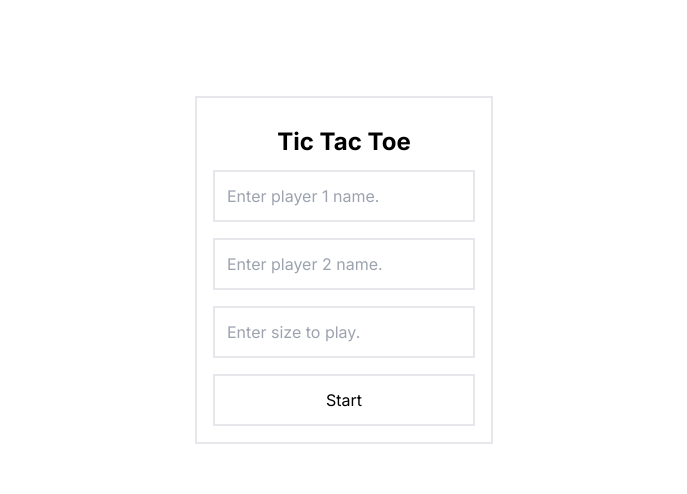
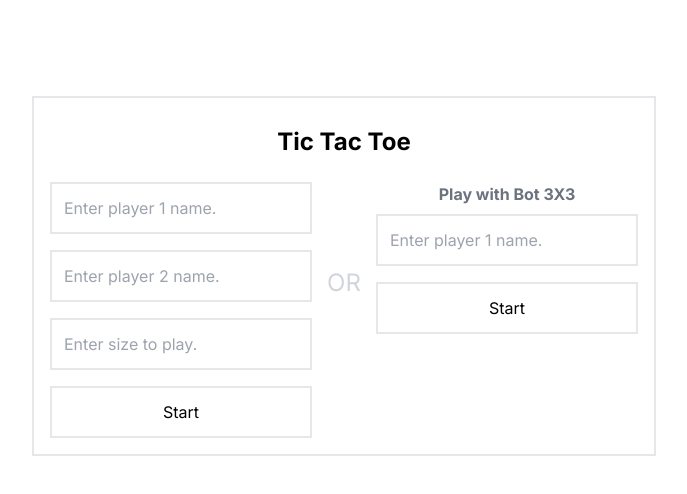
Before and after one commit to HimitsuTH/TIC-TAC-TOE, a Next.js app in the folder frontend/: page / in a window 1280 px wide. Shown: the top 494 px of the page, without its empty margins (296-983 px from the left). Built offline with nearby package versions, Linux system fonts and the light colour scheme.

Commit message:
feat: add play with bot ☕

```diff
--- a/frontend/app/component/board/Index.tsx
+++ b/frontend/app/component/board/Index.tsx
@@ -1,79 +1,16 @@
 "use client";
 import { useState, useEffect } from "react";
-
-function calculateWinner(squares: any, boardSize: number) {
-  const lines: any = [];
-
-  // Generate winning combinations for rows
-  for (let row = 0; row < boardSize; row++) {
-    const line: any = [];
-    for (let col = 0, i = row; col < boardSize; col++) {
-      line.push(row * boardSize + col);
-    }
-    lines.push(line);
-  }
-
-  // Generate winning combinations for columns
-  for (let col = 0; col < boardSize; col++) {
-    const line: any = [];
-    for (let row = 0; row < boardSize; row++) {
-      line.push(row * boardSize + col);
-    }
-    lines.push(line);
-  }
-
-  // console.log("columns", lines);
-
-  // Generate winning combinations for diagonals (top-left to bottom-right)
-
-  for (let row = 0; row <= boardSize - boardSize; row++) {
-    const line: any = [];
-    for (let col = 0, i = 0; col < boardSize; col++) {
-      line.push((row + i) * boardSize + col);
-      i++;
-    }
-    lines.push(line);
-  }
-  // console.log("top-left to bottom-right", lines);
-
-  // Generate winning combinations for diagonals (bottom-left to top-right)
-
-  for (let row = boardSize - 1; row < boardSize; row++) {
-    const line: any = [];
-    for (let col = 0, i = 0; col < boardSize; col++) {
-      line.push((row - i) * boardSize + col);
-      i++;
-    }
-    lines.push(line);
-  }
-  // console.log("bottom-left to top-right", lines);
-
-  // Check for a winner in each line
-  for (const line of lines) {
-    if (
-      line.every(
-        (index: any) => squares[index] === squares[line[0]] && squares[index]
-      )
-    ) {
-      return {
-        winner: squares[line[0]],
-        lineWin: line.join(" : "),
-        lineIndex: line,
-      };
-    }
-  }
-
-  return null;
-}
+import { calculateWinner } from "../../libs/untils";
 
 const Board = (props: any) => {
-  const { size, player_1: p1, player_2: p2 } = props;
+  const { size, player_1: p1, player_2: p2, useBot, setShowBoard } = props;
   let player_1 = p1;
-  let player_2 = p2;
+  let player_2 = p2 || "Bot";
+  let bot = useBot;
 
   const [board, setBoard] = useState(Array(size * size).fill(null));
   const [xIsNext, setXIsNext] = useState(true);
-  const [playerWin, setPlayerWin] = useState("");
+  const [messageWin, setMessageWin] = useState("");
 
   const handleClick = (index: number) => {
     if (board[index] || calculateWinner(board, size)?.winner) {
@@ -81,9 +18,37 @@ const Board = (props: any) => {
     }
 
     const newBoard = board;
+
+    if (bot) {
+      newBoard[index] = "X";
+      setBoard(newBoard);
+
+      const botMove = newBoard
+        .map((item, i) => {
+          return {
+            item,
+            index: i,
+          };
+        })
+        .filter((box) => box.item === null);
+
+      if (botMove.length > 0 && !calculateWinner(newBoard, size)?.winner) {
+        let randomBox =
+          botMove[Math.floor(Math.random() * botMove.length)].index;
+        newBoard[randomBox] = "O";
+        setBoard(newBoard);
+      }
+
+      console.log({ botMove });
+    } else {
       newBoard[index] = xIsNext ? "X" : "O";
+    }
 
-    setBoard(newBoard);
+    if (newBoard.every((box) => box !== null)) {
+      setMessageWin("The game is tied.");
+      return;
+    }
+
     setXIsNext((prev) => !prev);
   };
 
@@ -99,24 +64,39 @@ const Board = (props: any) => {
     </button>
   );
 
+  const handleResetGame = () => {
+    setBoard(Array(size * size).fill(null));
+    setMessageWin("");
+  };
+
+  const handleBackToHome = () => {
+    handleResetGame();
+    setShowBoard(false);
+  };
+
   //Check if there is a winner yet.
   const winnerData = calculateWinner(board, size)?.winner;
 
   useEffect(() => {
     winnerData == "X"
-      ? setPlayerWin(player_1)
+      ? setMessageWin(`Player ${player_1} Win`)
       : winnerData !== undefined
-      ? setPlayerWin(player_2)
-      : setPlayerWin("");
+      ? setMessageWin(`Player ${player_2} Win`)
+      : setMessageWin("");
   }, [winnerData]);
 
   return (
+    <div className="container flex flex-col justify-center items-center">
+      {messageWin && <h1 className=" absolute top-6 text-xl">{messageWin}</h1>}
+      <div className=" mb-2 absolute top-6 left-2 ">
+        <h1 className=" bg-gray-200 p-2 rounded-md select-none mb-2">
+          Player 1 [X] : {player_1}
+        </h1>
+        <h1 className=" bg-gray-200 p-2 rounded-md select-none">
+          Player 2 [O] : {player_2}
+        </h1>
+      </div>
       <div className="board">
-      {playerWin && <h1>{playerWin}</h1>}
-      <div className=" mb-2">
-        <h1>Player 1 [X] : {player_1}</h1>
-        <h1>Player 2 [O] : {player_2}</h1>
-      </div>
         {Array(size)
           .fill(null)
           .map((_, row) => (
@@ -127,6 +107,21 @@ const Board = (props: any) => {
             </div>
           ))}
       </div>
+      <div className="flex gap-2">
+        <button
+          className=" border-2 p-1 rounded-md hover:bg-gray-500 hover:text-white transition-all"
+          onClick={() => handleResetGame()}
+        >
+          Reset
+        </button>
+        <button
+          className=" border-2 p-1 rounded-md hover:bg-gray-500 hover:text-white transition-all"
+          onClick={() => handleBackToHome()}
+        >
+          Back
+        </button>
+      </div>
+    </div>
   );
 };
 
--- a/frontend/app/component/modal/InputModal.tsx
+++ b/frontend/app/component/modal/FormBot.tsx
@@ -1,12 +1,10 @@
-"use client";
-
 import { useForm } from "react-hook-form";
 import { zodResolver } from "@hookform/resolvers/zod";
 
-import { GameSetting, GameSettingSchema } from "../libs/types";
+import { GameSetting, GameSettingSchema } from "../../libs/types";
 
-const InputModal = (props: any) => {
-  const { setInputSize, setShowBoard, setPlayer1, setPlayer2 } = props;
+const FormBot = (props: any) => {
+  const { setShowBoard, setPlayer1, setUseBot ,setPlayer2 } = props.setting;
 
   const {
     register,
@@ -17,14 +15,14 @@ const InputModal = (props: any) => {
   });
 
   const onSubmit = (body: GameSetting) => {
-    const { size, player1, player2 } = body;
+    const { player1 } = body;
     try {
-      //set board size
-      setInputSize(size);
-
       //set name player.
       setPlayer1(player1);
-      setPlayer2(player2);
+      setPlayer2("");
+
+      //set play with bot
+      setUseBot(true);
 
       //close input modal
       setShowBoard(true);
@@ -34,9 +32,10 @@ const InputModal = (props: any) => {
   };
 
   return (
-    <div className=" flex flex-col justify-center items-center border-2 p-4">
-      <h1 className=" font-bold text-2xl  p-3 rounded-md">Tic Tac Toe</h1>
-
+    <div>
+      <h1 className=" text-center mb-2 font-bold text-gray-500">
+        Play with Bot 3X3
+      </h1>
       <form
         className=" flex gap-4  flex-col "
         onSubmit={handleSubmit(onSubmit)}
@@ -52,30 +51,6 @@ const InputModal = (props: any) => {
             <p className="text-red-500">{`${errors.player1.message}`}</p>
           )}
         </div>
-        <div>
-          <input
-            type="text"
-            {...register("player2")}
-            className=" p-3 border-2 "
-            placeholder="Enter player 2 name."
-          />
-          {errors.player2 && (
-            <p className="text-red-500">{`${errors.player2.message}`}</p>
-          )}
-        </div>
-
-        <div>
-          <input
-            {...register("size", { valueAsNumber: true })}
-            type="number"
-            className=" p-3 border-2 "
-            placeholder="Enter size to play."
-          />
-          {errors.size && (
-            <p className="text-red-500">{`${errors.size.message}`}</p>
-          )}
-        </div>
-
         <button
           className=" border-2 p-3 flex justify-center items-center"
           disabled={isSubmitting}
@@ -88,4 +63,4 @@ const InputModal = (props: any) => {
   );
 };
 
-export default InputModal;
+export default FormBot;
--- /dev/null
+++ b/frontend/app/component/modal/FormPlayer.tsx
@@ -0,0 +1,86 @@
+import { useForm } from "react-hook-form";
+import { zodResolver } from "@hookform/resolvers/zod";
+
+import { GameSetting, GameSettingSchema } from "../../libs/types";
+
+const FormPlayer = (props: any) => {
+  const { setInputSize, setShowBoard, setPlayer1, setPlayer2, setUseBot } =
+    props.setting;
+
+  const {
+    register,
+    handleSubmit,
+    formState: { errors, isSubmitting },
+  } = useForm<GameSetting>({
+    resolver: zodResolver(GameSettingSchema),
+  });
+
+  const onSubmit = (body: GameSetting) => {
+    const { size, player1, player2 } = body;
+    try {
+      //set board size
+      setInputSize(size);
+
+      //set play with bot
+      setUseBot(false);
+
+      //set name player.
+      setPlayer1(player1);
+      setPlayer2(player2);
+
+      //close input modal
+      setShowBoard(true);
+    } catch (err) {
+      console.log(err);
+    }
+  };
+
+  return (
+    <form className=" flex gap-4  flex-col " onSubmit={handleSubmit(onSubmit)}>
+      <div>
+        <input
+          type="text"
+          {...register("player1")}
+          className=" p-3 border-2 "
+          placeholder="Enter player 1 name."
+        />
+        {errors.player1 && (
+          <p className="text-red-500">{`${errors.player1.message}`}</p>
+        )}
+      </div>
+      <div>
+        <input
+          type="text"
+          {...register("player2")}
+          className=" p-3 border-2 "
+          placeholder="Enter player 2 name."
+        />
+        {errors.player2 && (
+          <p className="text-red-500">{`${errors.player2.message}`}</p>
+        )}
+      </div>
+
+      <div>
+        <input
+          {...register("size", { valueAsNumber: true })}
+          type="number"
+          className=" p-3 border-2 "
+          placeholder="Enter size to play."
+        />
+        {errors.size && (
+          <p className="text-red-500">{`${errors.size.message}`}</p>
+        )}
+      </div>
+
+      <button
+        className=" border-2 p-3 flex justify-center items-center"
+        disabled={isSubmitting}
+        type="submit"
+      >
+        {isSubmitting ? "loading..." : "Start"}
+      </button>
+    </form>
+  );
+};
+
+export default FormPlayer;
--- /dev/null
+++ b/frontend/app/component/modal/Modal.tsx
@@ -0,0 +1,18 @@
+"use client";
+import FormPlayer from "./FormPlayer";
+import FormBot from "./FormBot";
+
+const Modal = (props: any) => {
+  return (
+    <div className=" flex flex-col justify-center items-center border-2 p-4 gap-3">
+      <h1 className=" font-bold text-2xl  p-3 rounded-md">Tic Tac Toe</h1>
+      <div className="flex gap-16 justify-center relative ">
+        <FormPlayer setting={props} />
+        <p className=" text-gray-300 text-2xl absolute top-1/3">OR</p>
+        <FormBot setting={props} />
+      </div>
+    </div>
+  );
+};
+
+export default Modal;
--- a/frontend/app/component/libs/types.ts
+++ b/frontend/app/libs/types.ts
@@ -2,8 +2,8 @@ import { z } from "zod";
 
 export const GameSettingSchema = z.object({
     player1: z.string().trim().min(1, { message: "Required" }),
-    player2: z.string().trim().min(1, { message: "Required" }),
-    size: z.number().positive().min(3,{message: "Plase enter size more than 2"}),
+    player2: z.string().trim().min(1, { message: "Required" }).optional(),
+    size: z.number().positive().min(3,{message: "Plase enter size more than 2"}).optional(),
   })
 
 export type GameSetting = z.infer<typeof GameSettingSchema>;
--- /dev/null
+++ b/frontend/app/libs/untils.ts
@@ -0,0 +1,63 @@
+export const calculateWinner = (squares: any, boardSize: number) => {
+    const lines: any = [];
+
+    // Generate winning combinations for rows
+    for (let row = 0; row < boardSize; row++) {
+      const line: any = [];
+      for (let col = 0, i = row; col < boardSize; col++) {
+        line.push(row * boardSize + col);
+      }
+      lines.push(line);
+    }
+
+    // Generate winning combinations for columns
+    for (let col = 0; col < boardSize; col++) {
+      const line: any = [];
+      for (let row = 0; row < boardSize; row++) {
+        line.push(row * boardSize + col);
+      }
+      lines.push(line);
+    }
+
+    // console.log("columns", lines);
+
+    // Generate winning combinations for diagonals (top-left to bottom-right)
+
+    for (let row = 0; row <= boardSize - boardSize; row++) {
+      const line: any = [];
+      for (let col = 0, i = 0; col < boardSize; col++) {
+        line.push((row + i) * boardSize + col);
+        i++;
+      }
+      lines.push(line);
+    }
+    // console.log("top-left to bottom-right", lines);
+
+    // Generate winning combinations for diagonals (bottom-left to top-right)
+
+    for (let row = boardSize - 1; row < boardSize; row++) {
+      const line: any = [];
+      for (let col = 0, i = 0; col < boardSize; col++) {
+        line.push((row - i) * boardSize + col);
+        i++;
+      }
+      lines.push(line);
+    }
+    // console.log("bottom-left to top-right", lines);
+
+    // Check for a winner in each line
+    for (const line of lines) {
+      if (
+        line.every(
+          (index: any) => squares[index] === squares[line[0]] && squares[index]
+        )
+      ) {
+        return {
+          winner: squares[line[0]],
+          line,
+        };
+      }
+    }
+
+    return null;
+  }
--- a/frontend/app/page.tsx
+++ b/frontend/app/page.tsx
@@ -1,7 +1,7 @@
 "use client";
 
 import Board from "./component/board/Index";
-import InputModal from "./component/modal/InputModal";
+import Modal from "./component/modal/Modal";
 import { useState } from "react";
 
 export default function Home() {
@@ -9,19 +9,21 @@ export default function Home() {
   const [showBoard, setShowBoard] = useState(false);
   const [player1, setPlayer1] = useState("");
   const [player2, setPlayer2] = useState("");
+  const [useBot, setUseBot] = useState(false);
 
 
   console.log(showBoard ? "test" : "no");
   return (
     <main className="flex min-h-screen flex-col items-center justify-between p-24">
       {showBoard ? (
-        <Board size={Number(inputSize)} player_1={player1} player_2={player2} />
+        <Board size={Number(inputSize)} player_1={player1} player_2={player2} useBot={useBot} setShowBoard={setShowBoard}/>
       ) : (
-        <InputModal
+        <Modal
           setInputSize={setInputSize}
           setShowBoard={setShowBoard}
           setPlayer1={setPlayer1}
           setPlayer2={setPlayer2}
+          setUseBot={setUseBot}
         />
       )}
     </main>
```
Also changed, not shown: 1 other file (tests, documents, lock files or other folders). Lines whose indentation alone changed are shown as unchanged.
